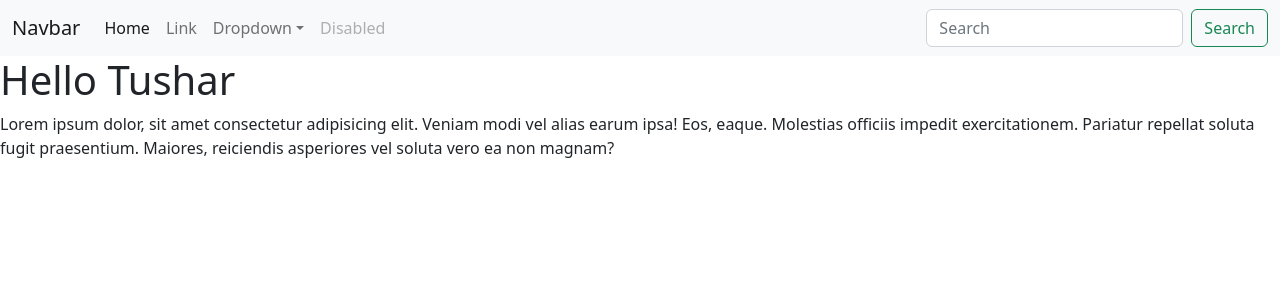
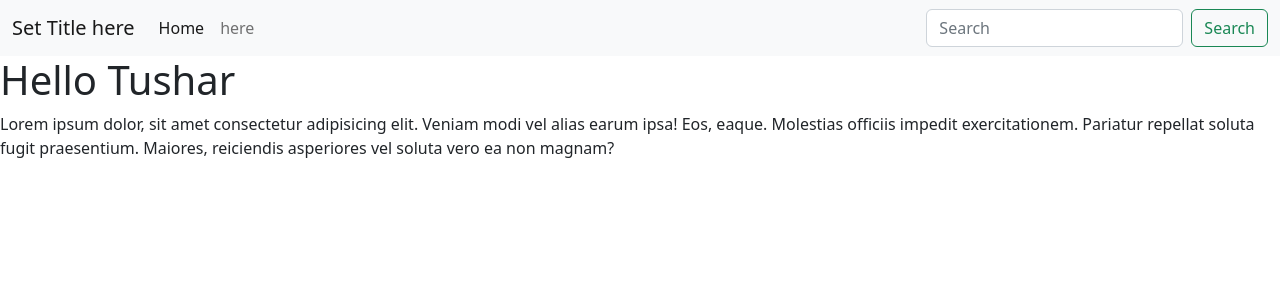
Before and after one commit to NewCodeTushar/Text-Utility-App, a React (Create React App) app: page / in a window 1280 px wide. Shown: the top 300 px of the page. Built offline with nearby package versions, Linux system fonts and the light colour scheme.

Commit message:
my-cool-new-app

```diff
--- a/src/App.js
+++ b/src/App.js
@@ -1,47 +1,12 @@
 //import logo from './logo.svg';
 import './App.css';
+import Navbar from './components/Navbar';
 let name="Tushar";
 function App() {
   return (
     <>
-    {/* ------------------------Navbar Head------------------------ */}
-      <nav className="navbar navbar-expand-lg bg-light">
-        <div className="container-fluid">
-          <a className="navbar-brand" href="/">Navbar</a>
-          <button className="navbar-toggler" type="button" data-bs-toggle="collapse" data-bs-target="#navbarSupportedContent" aria-controls="navbarSupportedContent" aria-expanded="false" aria-label="Toggle navigation" >
-            <span className="navbar-toggler-icon"></span>
-          </button>
-          <div className="collapse navbar-collapse" id="navbarSupportedContent">
-            <ul className="navbar-nav me-auto mb-2 mb-lg-0">
-              <li className="nav-item">
-                <a className="nav-link active" aria-current="page" href="/">Home</a>
-              </li>
-              <li className="nav-item">
-                <a className="nav-link" href="/">Link</a>
-              </li>
-              <li className="nav-item dropdown">
-                <a className="nav-link dropdown-toggle" href="/" role="button" data-bs-toggle="dropdown" aria-expanded="false">
-                  Dropdown
-                </a>
-                <ul className="dropdown-menu">
-                  <li><a className="dropdown-item" href="/">Action</a></li>
-                  <li><a className="dropdown-item" href="/">Another action</a></li>
-                  <li><hr className="dropdown-divider" /></li>
-                  <li><a className="dropdown-item" href="/">Something else here</a></li>
-                </ul>
-              </li>
-              <li className="nav-item">
-                <a className="nav-link disabled">Disabled</a>
-              </li>
-            </ul>
-            <form className="d-flex" role="search">
-              <input className="form-control me-2" type="search" placeholder="Search" aria-label="Search" />
-                <button className="btn btn-outline-success" type="submit">Search</button>
-            </form>
-          </div>
-        </div>
-      </nav>
-    {/* --------------------------Navbar Tail----------------- */}
+    {/* <Navbar title="My App" about="About" /> */}
+    <Navbar />
      <div classNameName="blank">
         <h1>Hello {name}</h1>
       <p>Lorem ipsum dolor, sit amet consectetur adipisicing elit.
--- /dev/null
+++ b/src/components/Navbar.js
@@ -0,0 +1,42 @@
+import React from 'react'
+import propTypes from 'prop-types'
+
+export default function Navbar(props) {
+  return (
+    <div>
+          {/* ------------------------Navbar Head------------------------ */}
+          <nav className="navbar navbar-expand-lg bg-light">
+              <div className="container-fluid">
+                  <a className="navbar-brand" href="/">{props.title}</a>
+                  <button className="navbar-toggler" type="button" data-bs-toggle="collapse" data-bs-target="#navbarSupportedContent" aria-controls="navbarSupportedContent" aria-expanded="false" aria-label="Toggle navigation" >
+                      <span className="navbar-toggler-icon"></span>
+                  </button>
+                  <div className="collapse navbar-collapse" id="navbarSupportedContent">
+                      <ul className="navbar-nav me-auto mb-2 mb-lg-0">
+                          <li className="nav-item">
+                              <a className="nav-link active" aria-current="page" href="/">Home</a>
+                          </li>
+                          <li className="nav-item">
+                              <a className="nav-link" href="/">{props.about}</a>
+                          </li>
+                      </ul>
+                      <form className="d-flex" role="search">
+                          <input className="form-control me-2" type="search" placeholder="Search" aria-label="Search" />
+                          <button className="btn btn-outline-success" type="submit">Search</button>
+                      </form>
+                  </div>
+              </div>
+          </nav>
+
+          {/* --------------------------Navbar Tail----------------- */}
+    </div>
+  )
+}
+// proptypes type declaration
+Navbar.propTypes ={Title:propTypes.string.isRequired,
+About:propTypes.string};
+
+Navbar.defaultProps ={
+    title: 'Set Title here',
+    about: 'here'
+};
--- /dev/null
+++ b/src/module2.mjs
@@ -0,0 +1,5 @@
+import xyz, {b,c,d} from './module1.mjs';
+console.log(xyz);
+console.log(b);
+console.log(c);
+console.log(d);
```
Also changed, not shown: src/module1.mjs (added, +9 -0 lines).
